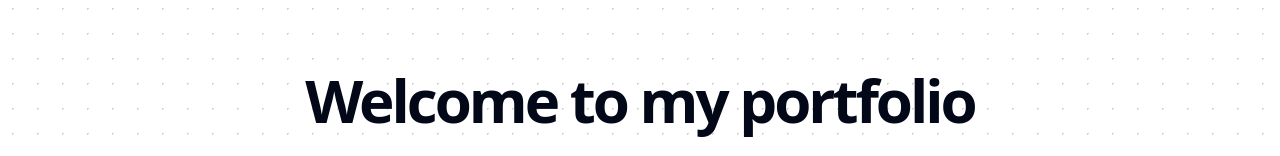
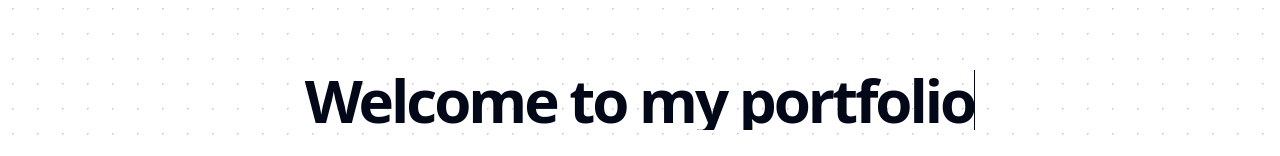
Before and after one commit to dcatalim/portfolio, a SvelteKit app: page / in a window 1280 px wide. Shown: the part 254-410 px from the top of the page. Built offline with nearby package versions, Linux system fonts and the light colour scheme.

Commit message:
Added Typewriter effect

```diff
--- /dev/null
+++ b/src/lib/components/Typewriter.svelte
@@ -0,0 +1,49 @@
+<script lang="ts">
+	let { children } = $props()
+</script>
+
+<div class="typewriter">
+	<div>
+		<p>
+			{@render children()}
+		</p>
+	</div>
+</div>
+
+<style>
+	.typewriter {
+		display: flex;
+		justify-content: center;
+	}
+
+	.typewriter p {
+		/* font-family: monospace; */
+		/* font-size: 1.5rem; */
+		margin-inline: auto;
+		overflow: hidden;
+		/* Keeps on a single line */
+		white-space: nowrap;
+		/* The cursor */
+		border-right: 1px solid;
+		/* steps = number of characters */
+		animation:
+			typing 3s steps(22) forwards,
+			blink 1s step-end infinite;
+	}
+
+	@keyframes typing {
+		from {
+			width: 0;
+		}
+
+		to {
+			width: 100%;
+		}
+	}
+
+	@keyframes blink {
+		50% {
+			border-color: transparent;
+		}
+	}
+</style>
--- a/src/routes/Hero.svelte
+++ b/src/routes/Hero.svelte
@@ -1,4 +1,5 @@
 <script>
+	import Typewriter from "$lib/components/Typewriter.svelte"
 	import { Button } from "$lib/components/ui/button"
 
 	import ArrowRight from "lucide-svelte/icons/arrow-right"
@@ -7,7 +8,7 @@
 <section class="container mx-auto flex min-h-[calc(100vh-80px)] items-center px-4 py-20">
 	<div class="mx-auto max-w-3xl text-center">
 		<h1 class="mb-6 text-4xl font-bold leading-tight tracking-tighter sm:text-5xl md:text-6xl">
-			Welcome to my portfolio
+			<Typewriter>Welcome to my portfolio</Typewriter>
 			<!-- <span class="text-primary">Modern Technologies</span> -->
 		</h1>
 		<p class="mb-8 text-lg text-muted-foreground md:text-xl">
```
